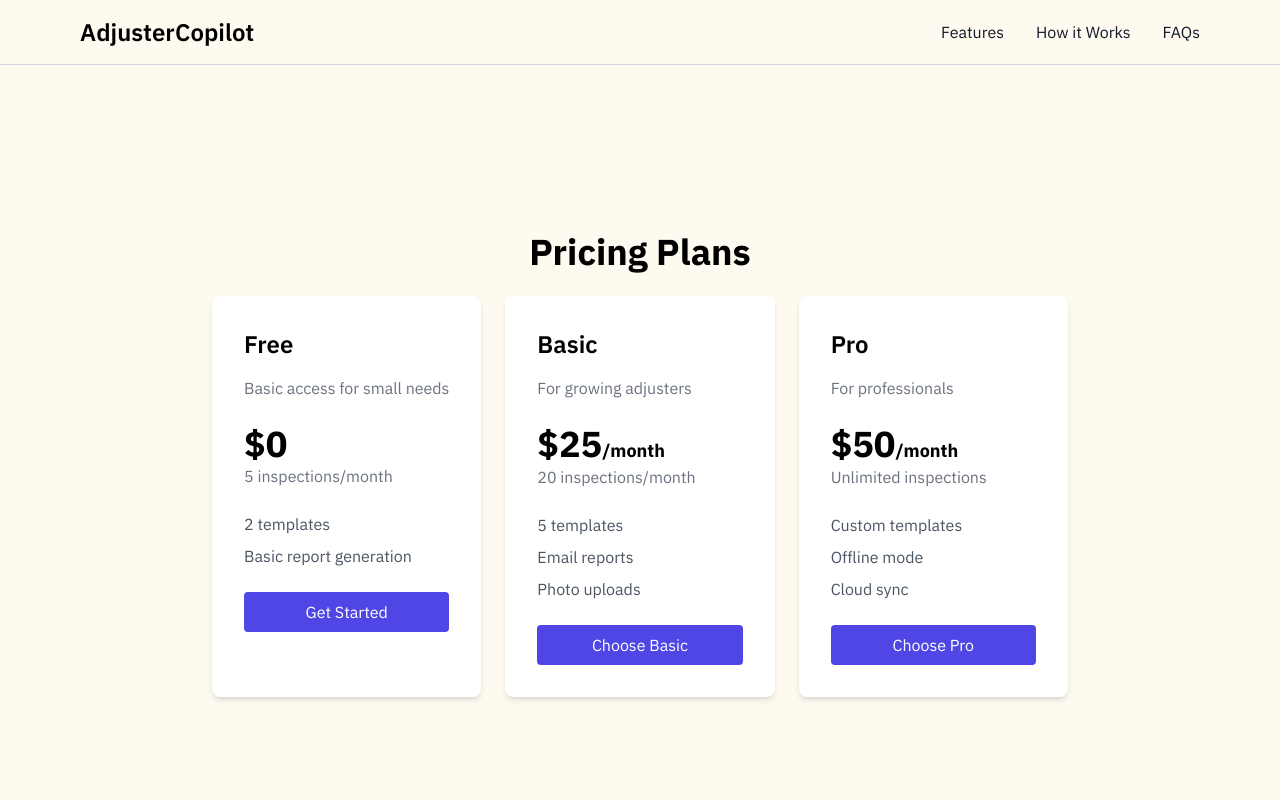
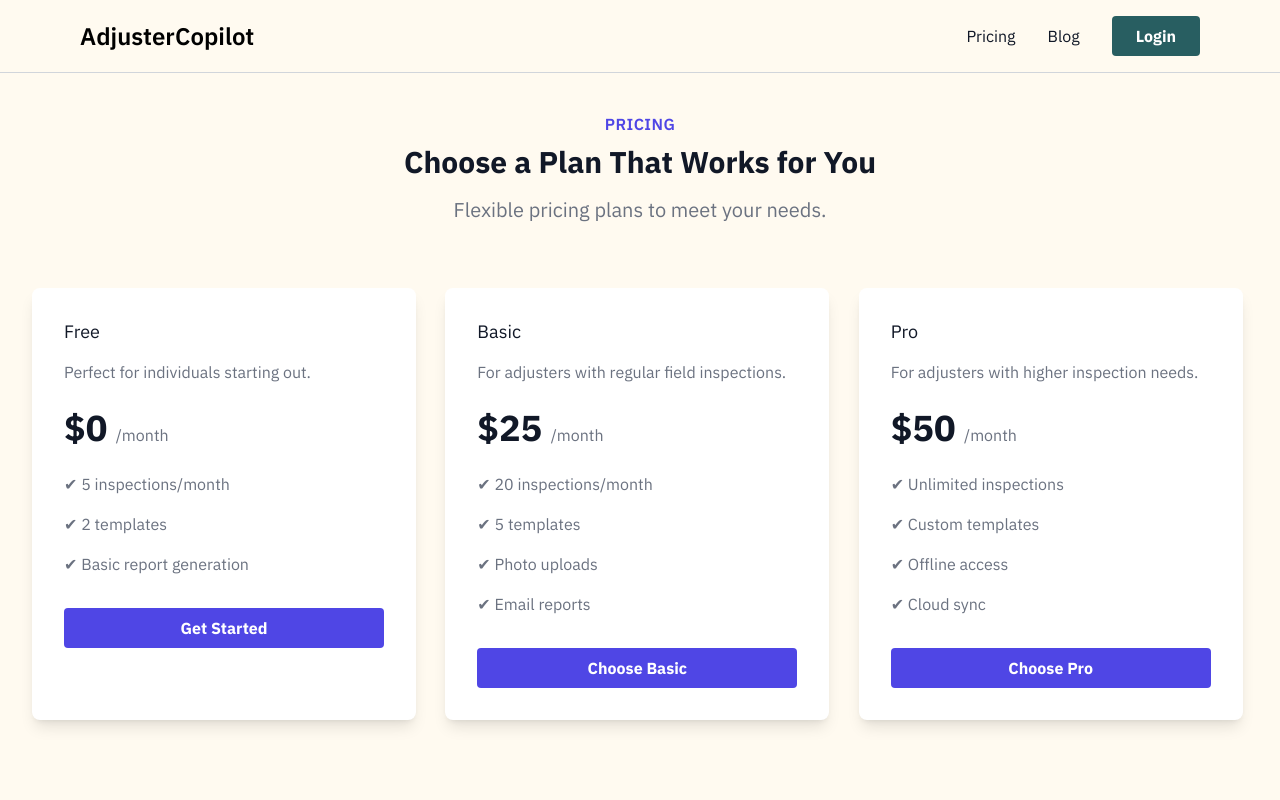
Before and after one commit to Shivam12112/AdjusterPlatform, a Next.js app: page /pricing in a window 1280 px wide. Shown: the top 800 px of the page. Built offline with nearby package versions, Linux system fonts and the light colour scheme.

Commit message:
1. rewrite content pricing 2. update header 3. update footer.

```diff
--- a/src/app/about-us/page.tsx
+++ b/src/app/about-us/page.tsx
@@ -62,7 +62,7 @@ const page = () => {
               mi pug.
             </p>
             <div className="flex mt-6 justify-center">
-              <div className="w-16 h-1 rounded-full bg-indigo-500 inline-flex"></div>
+              <div className="w-16 h-1 rounded-full bg-indigo-600 inline-flex"></div>
             </div>
           </div>
           <div className="flex flex-wrap sm:-m-4 -mx-4 -mb-10 -mt-4 md:space-y-0 space-y-6">
@@ -187,7 +187,7 @@ const page = () => {
               </div>
             </div>
           </div>
-          <button className="flex mx-auto mt-16 text-white bg-indigo-500 border-0 py-2 px-8 focus:outline-none hover:bg-indigo-600 rounded text-lg">
+          <button className="flex mx-auto mt-16 text-white bg-indigo-600 border-0 py-2 px-8 focus:outline-none hover:bg-indigo-600 rounded text-lg">
             Button
           </button>
         </div>
--- a/src/app/home/page.tsx
+++ b/src/app/home/page.tsx
@@ -211,7 +211,7 @@ const Home = () => {
           style={{
             padding: "10rem 2rem 10rem 2rem",
           }}
-          className="flex flex-col lg:flex-row items-center lg:items-start lg:space-x-8 bg-gray-900 bg-opacity-70 rounded"
+          className="flex flex-col lg:flex-row items-center lg:items-start lg:space-x-8 bg-gray-900 bg-opacity-60 rounded"
         >
           <div className="flex-1 flex-col items-center text-center justify-center mb-8 lg:mb-0">
             <h1 className="text-2xl text-white lg:text-4xl font-bold mb-4 text-center ">
@@ -238,7 +238,9 @@ const Home = () => {
                     padding: "1rem 4rem 1rem 4rem",
                     // visibility: "hidden",
                   }}
-                  className="bg-teal-300 text-white py-2 rounded hover:bg-teal-400 focus:outline-none focus:ring-2 focus:ring-teal-500 hover:text-white"
+                  // className="bg-teal-300 text-white py-2 rounded hover:bg-teal-400 focus:outline-none focus:ring-2 focus:ring-teal-500 hover:text-white"
+                  // className="mt-8 w-full bg-indigo-600 text-white font-bold py-2 px-4 rounded hover:bg-indigo-500"
+                  className="rounded-sm accordion-header p-4 w-full text-left bg-teal-700 text-white  hover:bg-teal-800 focus:outline-none focus:ring-2 focus:ring-teal-500"
                 >
                   <a href="#get-early-access" className="font-bold">
                     Get Started
--- a/src/app/pricing/page.tsx
+++ b/src/app/pricing/page.tsx
@@ -5,63 +5,69 @@ import React from "react";
 const Pricing = () => {
   return (
     <div>
-      <NavBar></NavBar>
-      <div className="min-h-screen flex flex-col items-center justify-center py-12">
-        <h1 className="text-4xl font-bold mb-6">Pricing Plans</h1>
-        <div className="grid gap-6 sm:grid-cols-1 md:grid-cols-3">
+    <NavBar></NavBar>
+    <div className="min-h-screen py-12">
+      <div className="max-w-7xl mx-auto px-4 sm:px-6 lg:px-8">
+        <div className="text-center">
+          <h2 className="text-base font-semibold tracking-wide text-indigo-600 uppercase">Pricing</h2>
+          <p className="mt-2 text-3xl leading-9 font-extrabold text-gray-900">Choose a Plan That Works for You</p>
+          <p className="mt-4 text-xl text-gray-500">Flexible pricing plans to meet your needs.</p>
+        </div>
+
+        <div className="mt-10 sm:mt-16 grid gap-6 lg:grid-cols-3 sm:grid-cols-1">
+
           {/* Free Plan */}
-          <div className="bg-white p-8 rounded-lg shadow-md">
-            <h2 className="text-2xl font-semibold mb-4">Free</h2>
-            <p className="text-gray-500 mb-6">Basic access for small needs</p>
-            <p className="text-4xl font-bold">$0</p>
-            <p className="text-gray-500 mb-6">5 inspections/month</p>
-            <ul className="text-gray-600 space-y-2">
-              <li>2 templates</li>
-              <li>Basic report generation</li>
+          <div className="max-w-sm w-full bg-white shadow-lg rounded-lg p-8">
+            <h3 className="text-lg leading-6 font-medium text-gray-900">Free</h3>
+            <p className="mt-4 text-gray-500">Perfect for individuals starting out.</p>
+            <p className="mt-6 text-4xl font-extrabold text-gray-900">$0 <span className="text-base font-medium text-gray-500">/month</span></p>
+            <ul className="mt-6 space-y-4">
+              <li className="flex items-center text-gray-500">✔ 5 inspections/month</li>
+              <li className="flex items-center text-gray-500">✔ 2 templates</li>
+              <li className="flex items-center text-gray-500">✔ Basic report generation</li>
             </ul>
-            <button className="mt-6 w-full bg-indigo-600 text-white py-2 rounded">
+            <button className="mt-8 w-full bg-indigo-600 text-white font-bold py-2 px-4 rounded hover:bg-indigo-500">
               Get Started
             </button>
           </div>
 
           {/* Basic Plan */}
-          <div className="bg-white p-8 rounded-lg shadow-md">
-            <h2 className="text-2xl font-semibold mb-4">Basic</h2>
-            <p className="text-gray-500 mb-6">For growing adjusters</p>
-            <p className="text-4xl font-bold">
-              $25<span className="text-lg">/month</span>
-            </p>
-            <p className="text-gray-500 mb-6">20 inspections/month</p>
-            <ul className="text-gray-600 space-y-2">
-              <li>5 templates</li>
-              <li>Email reports</li>
-              <li>Photo uploads</li>
+          <div className="max-w-sm w-full bg-white shadow-lg rounded-lg p-8">
+            <h3 className="text-lg leading-6 font-medium text-gray-900">Basic</h3>
+            <p className="mt-4 text-gray-500">For adjusters with regular field inspections.</p>
+            <p className="mt-6 text-4xl font-extrabold text-gray-900">$25 <span className="text-base font-medium text-gray-500">/month</span></p>
+
+            <ul className="mt-6 space-y-4">
+              <li className="flex items-center text-gray-500">✔ 20 inspections/month</li>
+              <li className="flex items-center text-gray-500">✔ 5 templates</li>
+              <li className="flex items-center text-gray-500">✔ Photo uploads</li>
+              <li className="flex items-center text-gray-500">✔ Email reports</li>
             </ul>
-            <button className="mt-6 w-full bg-indigo-600 text-white py-2 rounded">
+            <button className="mt-8 w-full bg-indigo-600 text-white font-bold py-2 px-4 rounded hover:bg-indigo-500">
               Choose Basic
             </button>
           </div>
 
           {/* Pro Plan */}
-          <div className="bg-white p-8 rounded-lg shadow-md">
-            <h2 className="text-2xl font-semibold mb-4">Pro</h2>
-            <p className="text-gray-500 mb-6">For professionals</p>
-            <p className="text-4xl font-bold">
-              $50<span className="text-lg">/month</span>
-            </p>
-            <p className="text-gray-500 mb-6">Unlimited inspections</p>
-            <ul className="text-gray-600 space-y-2">
-              <li>Custom templates</li>
-              <li>Offline mode</li>
-              <li>Cloud sync</li>
+          <div className="max-w-sm w-full bg-white shadow-lg rounded-lg p-8">
+            <h3 className="text-lg leading-6 font-medium text-gray-900">Pro</h3>
+            <p className="mt-4 text-gray-500">For adjusters with higher inspection needs.</p>
+            <p className="mt-6 text-4xl font-extrabold text-gray-900">$50 <span className="text-base font-medium text-gray-500">/month</span></p>
+            <ul className="mt-6 space-y-4">
+              <li className="flex items-center text-gray-500">✔ Unlimited inspections</li>
+              <li className="flex items-center text-gray-500">✔ Custom templates</li>
+              <li className="flex items-center text-gray-500">✔ Offline access</li>
+              <li className="flex items-center text-gray-500">✔ Cloud sync</li>
             </ul>
-            <button className="mt-6 w-full bg-indigo-600 text-white py-2 rounded">
+            <button className="mt-8 w-full bg-indigo-600 text-white font-bold py-2 px-4 rounded hover:bg-indigo-500">
               Choose Pro
             </button>
           </div>
+
         </div>
       </div>
-      <Footer></Footer>
+    </div>
+    <Footer></Footer>
     </div>
   );
 };
--- a/src/app/product-feature/page.tsx
+++ b/src/app/product-feature/page.tsx
@@ -5,6 +5,7 @@ import { features } from "../../lib/features/features";
 import NavBar from "@/components/NavBar";
 import landingImage from "../../../public/landingimage.jpg";
 import { EN_TEXT } from "@/lib/dictionaries/en";
+import Footer from "@/components/Footer";
 
 const page = () => {
   if (typeof window === "undefined") {
@@ -433,6 +434,7 @@ const page = () => {
           </div>
         </div>
       </section>
+      <Footer></Footer>
     </div>
   );
 };
--- a/src/components/FAQs.js
+++ b/src/components/FAQs.js
@@ -129,7 +129,7 @@ const FAQs = () => {
             Explore answers to commonly raised inquiries about {appName}
           </p>
           <div className="flex mt-6 justify-center">
-            <div className="w-16 h-1 rounded-full bg-indigo-500 inline-flex"></div>
+            <div className="w-16 h-1 rounded-full bg-indigo-600 inline-flex"></div>
           </div>
         </div>
 
--- a/src/components/Footer.js
+++ b/src/components/Footer.js
@@ -31,18 +31,18 @@ const Footer = () => {
           <p>All rights reserved.</p>
         </div>
         <div className="mb-6 md:mb-0 md:w-1/4">
-          <h5 className="font-bold mb-2">About us</h5>
+          <h5 className="font-bold mb-2">Learn More</h5>
           <ul>
             <li>
               <a href="/about-us" className="hover:underline">
                 About us
               </a>
             </li>
-            <li>
+            {/* <li>
               <a href="/product-feature" className="hover:underline">
                 Product Features
               </a>
-            </li>
+            </li> */}
             <li>
               <a href="/pricing" className="hover:underline">
                 Pricing
--- a/src/components/NavBar.js
+++ b/src/components/NavBar.js
@@ -57,8 +57,39 @@ const NavBar = () => {
             className={`w-full  md:block md:w-auto ${isOpen ? "" : "hidden"}`}
             id="navbar-solid-bg"
           >
-            <ul className="flex flex-col bg-floralwhite font-medium mt-4 rounded-lg md:space-x-8 rtl:space-x-reverse md:flex-row md:mt-0 md:border-0 md:bg-transparent dark:bg-gray-800 md:dark:bg-transparent dark:border-gray-700">
+            <ul className="flex flex-col items-center bg-floralwhite font-medium mt-4 rounded-lg md:space-x-8 rtl:space-x-reverse md:flex-row md:mt-0 md:border-0 md:bg-transparent dark:bg-gray-800 md:dark:bg-transparent dark:border-gray-700">
               <li>
+                <a
+                  href="/pricing"
+                  className="block py-2 px-3 md:p-0 text-gray-900 rounded hover:bg-gray-100 md:hover:bg-transparent md:border-0 md:hover:text-blue-700 dark:text-white md:dark:hover:text-blue-500 dark:hover:bg-gray-700 dark:hover:text-white md:dark:hover:bg-transparent"
+                >
+                  Pricing
+                </a>
+              </li>
+              <li>
+                <a
+                  href="/pricing"
+                  className="block py-2 px-3 md:p-0 text-gray-900 rounded hover:bg-gray-100 md:hover:bg-transparent md:border-0 md:hover:text-blue-700 dark:text-white md:dark:hover:text-blue-500 dark:hover:bg-gray-700 dark:hover:text-white md:dark:hover:bg-transparent"
+                >
+                  Blog
+                </a>
+              </li>
+              <li>
+                <button
+                  style={{
+                    // padding: "1rem 4rem 1rem 4rem",
+                    // visibility: "hidden",
+                  }}
+                  // className="bg-teal-300 text-white py-2 px-6 rounded hover:bg-teal-400 focus:outline-none focus:ring-2 focus:ring-teal-500 hover:text-white"
+                  className="py-2 px-6 w-full rounded text-left bg-teal-700 text-white  hover:bg-teal-800 focus:outline-none focus:ring-2 focus:ring-teal-500"
+
+                >
+                  <a href="#get-early-access" className="font-bold">
+                    Login
+                  </a>
+                </button>
+              </li>
+              {/* <li>
                 <a
                   href="/home#features"
                   className="block py-2 px-3 md:p-0 text-gray-900 rounded hover:bg-gray-100 md:hover:bg-transparent md:border-0 md:hover:text-blue-700 dark:text-white md:dark:hover:text-blue-500 dark:hover:bg-gray-700 dark:hover:text-white md:dark:hover:bg-transparent"
@@ -81,7 +112,7 @@ const NavBar = () => {
                 >
                   FAQs
                 </a>
-              </li>
+              </li> */}
             </ul>
           </div>
         </div>
```
Also changed, not shown: src/components/HowItWorks.js (+5 -5 lines), src/components/WhyChooseThisPlatform.js (+4 -4 lines), 1 other file (tests, documents, lock files or other folders).
